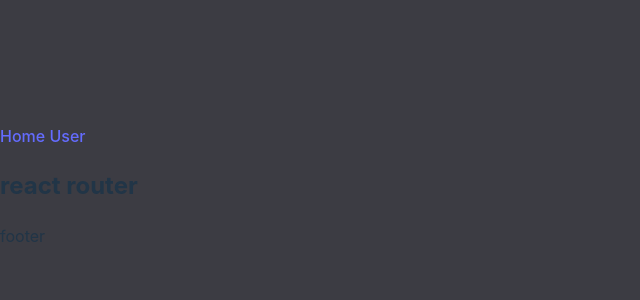
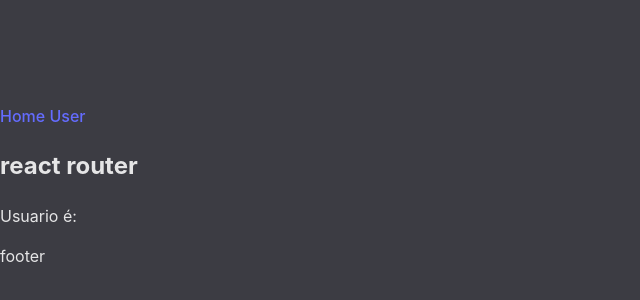
Before and after one commit to GabrielMoreiraB/Api-GitHub-Rct, a React (Vite) app: page /user in a window 1280 px wide. Shown: the part 206-506 px from the top of the page, without its empty margins (0-640 px from the left). Built offline with nearby package versions, Linux system fonts and the light colour scheme.

Commit message:
acertando rotas

```diff
--- a/src/App.css
+++ /dev/null
@@ -1,6 +0,0 @@
-#root {
-  max-width: 1280px;
-  margin: 0 auto;
-  padding: 2rem;
-  text-align: center;
-}
--- a/src/index.css
+++ b/src/index.css
@@ -6,12 +6,6 @@
   color-scheme: light dark;
   color: rgba(255, 255, 255, 0.87);
 
-
-  font-synthesis: none;
-  text-rendering: optimizeLegibility;
-  -webkit-font-smoothing: antialiased;
-  -moz-osx-font-smoothing: grayscale;
-  -webkit-text-size-adjust: 100%;
 }
 
 a {
@@ -58,13 +52,13 @@
 
 @media (prefers-color-scheme: light) {
   :root {
-    color: #213547;
-    background-color: #ffffff;
+    color: rgba(255, 255, 255, 0.87);
+    background-color:#3C3C43;
   }
   a:hover {
     color: #747bff;
   }
   button {
-    background-color: #f9f9f9;
+    background-color: #3C3C43;
   }
 }
--- a/src/main.jsx
+++ b/src/main.jsx
@@ -8,7 +8,7 @@
 import Home from './pages/Home/index.jsx';
 import User from './pages/User/index.jsx';
 import ErrorPage from './pages/ErrorPage/index.jsx';
-import { UsuarioProvider } from './Context/Usuario.jsx'
+import { UsuarioProvider } from './context/Usuario.jsx'
 
 const router = createBrowserRouter([
   {
@@ -17,7 +17,7 @@
     errorElement: <ErrorPage/>,
   },
   {
-    path: 'user',
+    path: '/',
     element: <App/>,
     children: [
       {
--- a/src/pages/Home/index.jsx
+++ b/src/pages/Home/index.jsx
@@ -1,6 +1,7 @@
 import styled from 'styled-components';
 import { useContext } from 'react';
 import { UsuarioContext } from '../../context/Usuario';
+import { useNavigate } from 'react-router-dom';
 
 const StyledContainer = styled.div`
 background: #101723;
@@ -44,27 +45,33 @@
 const Home = () => {
   const { usuario, setUsuario } = useContext(UsuarioContext);
 
+  const navigate = useNavigate()
+
   function formUsuarioSubmit(e) {
     e.preventDefault();
-    const usuarioValue = e.currentTarget.querySelector('input');
-  setUsuario(usuarioValue.value);
-  console.log(usuario)
+    setUsuario(e.target.value);
+    return navigate('/user')
   }
 
   return (
     <StyledContainer>
-      <form onSubmit={(e) => formUsuarioSubmit(e)}>
+      <div>
       <label htmlFor="usuario">
         <StyledTitle>
           Insira um usuário válido do
           <Styledgit> GitHub</Styledgit>
         </StyledTitle>
       </label>
-      <StyledInput type="text" name="usuario" id="usuario" />
+      <StyledInput
+      type="text"
+      name="usuario"
+      id="usuario"
+      onBlur={(e) => formUsuarioSubmit(e)}
+      />
       <StyledButton>
         <StyledLupa src="icons8-lupa.svg" alt="" />
       </StyledButton>
-      </form>
+      </div>
       <StyledImg
         src="https://octodex.github.com/images/spidertocat.png"
         alt=""
--- a/src/pages/User/index.jsx
+++ b/src/pages/User/index.jsx
@@ -1,6 +1,13 @@
+import styled from 'styled-components';
+import { useContext } from 'react';
+import { UsuarioContext } from '../../context/Usuario';
+import { useNavigate } from 'react-router-dom';
+
+
 const User = () => {
+    const { usuario } = useContext(UsuarioContext);
     return (
-        <div>user</div>
+        <div>Usuario é: { usuario}</div>
 
 
      );
```
